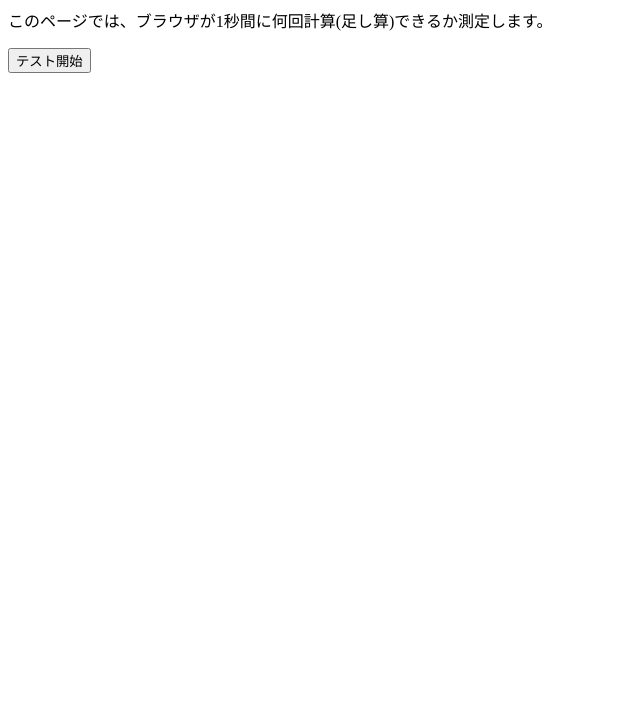
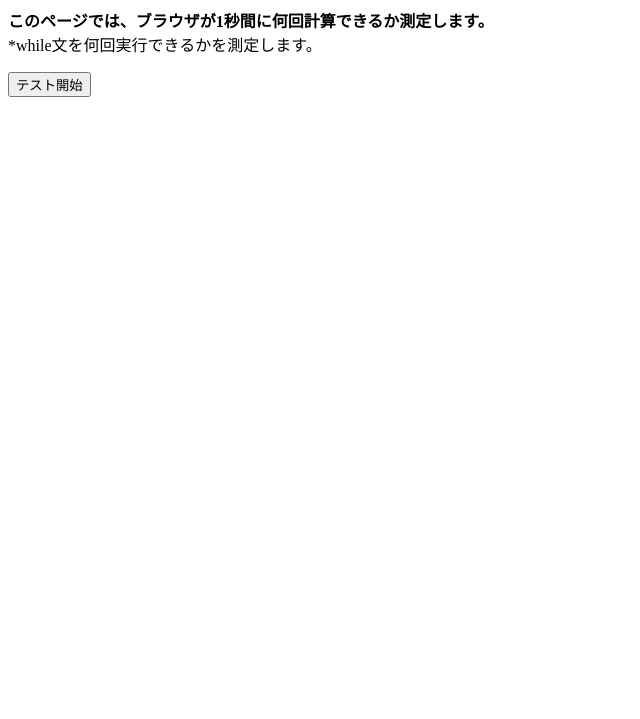
Before and after one commit to suisoh1/calculate_performance, a plain HTML site: page index.html in a window 1280 px wide. Shown: the part 81-800 px from the top of the page, without its empty margins (0-640 px from the left). Drawn offline with Linux system fonts and the light colour scheme.

Commit message:
Add files via upload

```diff
--- a/index.html
+++ b/index.html
@@ -7,7 +7,7 @@
 </head>
 <body>
   <h1>計算性能テスト</h1>
-  <p>このページでは、ブラウザが1秒間に何回計算(足し算)できるか測定します。</p>
+  <p><strong>このページでは、ブラウザが1秒間に何回計算できるか測定します。</strong><br>*while文を何回実行できるかを測定します。</p>
   <button id="start-btn">テスト開始</button>
   <p id="result"></p>
 
```
